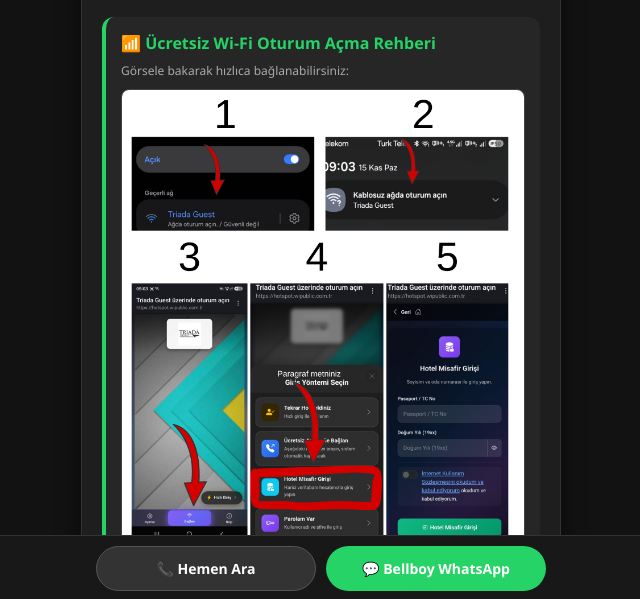
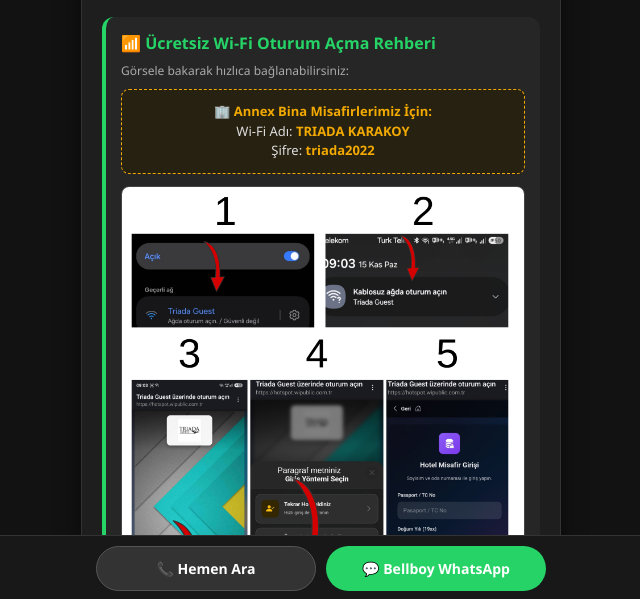
Before and after one commit to ilham-x004/Taxi-service, a plain HTML site: page index.html in a window 1280 px wide. Shown: the part 199-798 px from the top of the page, without its empty margins (319-959 px from the left). Drawn offline with Linux system fonts and the light colour scheme.

Commit message:
Add Annex Wi-Fi information box to index.html
Added styles and HTML structure for the Annex Wi-Fi box.

```diff
--- a/index.html
+++ b/index.html
@@ -69,6 +69,10 @@
         .wifi-step-box { background: #1a1a1a; padding: 10px; border-radius: 6px; margin-bottom: 8px; border-left: 3px solid #25D366; font-size: 12px; line-height: 1.5; color: #ddd; }
         .wifi-step-box strong { color: #25D366; }
 
+        /* Annex Bina Wi-Fi Kutusu */
+        .annex-wifi-box { background: #262111; border: 1px dashed #f2a900; padding: 12px; border-radius: 8px; margin-bottom: 12px; font-size: 13px; color: #ddd; line-height: 1.5; text-align: center; }
+        .annex-wifi-box strong { color: #f2a900; }
+
         /* Rehber & Market Liste Stili */
         .guide-item { background: #1a1a1a; padding: 11px 12px; border-radius: 8px; margin-bottom: 8px; border-left: 3px solid #f2a900; display: flex; justify-content: space-between; align-items: center; gap: 10px; }
         .guide-title { font-size: 13.5px; font-weight: bold; color: #fff; }
@@ -86,7 +90,7 @@
         .more-items { display: none; }
         .btn-expand { background: #333; color: #f2a900; border: 1px solid #f2a900; width: 100%; padding: 12px; border-radius: 20px; font-size: 13px; font-weight: bold; cursor: pointer; margin-top: 8px; margin-bottom: 10px; transition: 0.2s; }
 
-        /* YORUM KARTI STİLLERİ (Wi-Fi görseli gibi tam genişlikte büyük boy) */
+        /* YORUM KARTI STİLLERİ */
         .review-card { background: linear-gradient(135deg, #262626, #1f1f1f); border: 1px dashed #f2a900; border-radius: 12px; padding: 18px; margin-top: 20px; text-align: center; }
         .review-card h3 { font-size: 15px; color: #f2a900; margin-bottom: 8px; }
         .review-card p { font-size: 12.5px; color: #ccc; line-height: 1.5; margin-bottom: 12px; }
@@ -170,6 +174,13 @@
     <div class="card" id="wifiSec" style="border-left-color: #25D366;">
         <h2 style="color: #25D366;"><span id="wifiTitle">📶 Ücretsiz Wi-Fi Oturum Açma Rehberi</span></h2>
         <p style="font-size:12px; color:#aaa; margin-bottom:10px;" id="wifiSub">Görsele bakarak hızlıca bağlanabilirsiniz:</p>
+
+        <!-- ANNEX BİNA Wİ-Fİ BİLGİ KUTUSU (Detaylı Yazılı Adımlar ile Görselin Arasına Eklendi) -->
+        <div class="annex-wifi-box" id="annexWifiBox">
+            🏢 <strong>Annex Bina Misafirlerimiz İçin:</strong><br>
+            Wi-Fi Adı: <strong>TRIADA KARAKOY</strong><br>
+            Şifre: <strong>triada2022</strong>
+        </div>
 
         <div class="wifi-img-container">
             <img src="wifi.png" alt="Triada Guest Wi-Fi Bağlantı Rehberi Adımları" onerror="this.src='https://i.imgur.com/35695.png'">
@@ -386,7 +397,7 @@
             ⭐ Google'da Değerlendir / Yorum Yaz
         </a>
 
-        <!-- YORUM1.PNG GÖRSELİ (Wi-Fi görseli gibi tam genişlikte büyük boy) -->
+        <!-- YORUM1.PNG GÖRSELİ -->
         <div class="review-img-container">
             <img src="yorum1.png" alt="İlham Google Yorum QR Kod">
         </div>
@@ -598,6 +609,7 @@
             mcCare: "💈 Berber, Kuaför & SPA",
             wifiTitle: "📶 Ücretsiz Wi-Fi Oturum Açma Rehberi",
             wifiSub: "Görsele bakarak hızlıca bağlanabilirsiniz:",
+            annexWifiBox: "🏢 <strong>Annex Bina Misafirlerimiz İçin:</strong><br>Wi-Fi Adı: <strong>TRIADA KARAKOY</strong><br>Şifre: <strong>triada2022</strong>",
             wifiDetailToggleTitle: "📖 Detaylı Yazılı Adımları Göster / Gizle",
             wifiStep1: '<strong>Adım 1 & 2:</strong> Telefonunuzun Wi-Fi ayarlarından <strong>"Triada Guest"</strong> ağını seçin ve ekranda çıkan <em>"Kablosuz ağda oturum açın"</em> bildirimine dokunun.',
             wifiStep2: '<strong>Adım 3 & 4:</strong> Oturum açma sayfası açıldığında alt kısımdaki turuncu <strong>"Hızlı Giriş"</strong> butonuna basın ve açılan menüden <strong>"Hotel Misafir Girişi"</strong> seçeneğini seçin.',
@@ -660,6 +672,7 @@
             mcCare: "💈 Barber, Hairdresser & SPA",
             wifiTitle: "📶 Free Wi-Fi Login Guide",
             wifiSub: "Connect easily by following the image:",
+            annexWifiBox: "🏢 <strong>For Annex Building Guests:</strong><br>Wi-Fi Name: <strong>TRIADA KARAKOY</strong><br>Password: <strong>triada2022</strong>",
             wifiDetailToggleTitle: "📖 Show / Hide Detailed Written Steps",
             wifiStep1: '<strong>Step 1 & 2:</strong> Select the <strong>"Triada Guest"</strong> network from your phone Wi-Fi settings and tap the <em>"Sign in to Wi-Fi network"</em> notification.',
             wifiStep2: '<strong>Step 3 & 4:</strong> When the login page opens, tap the orange <strong>"Hızlı Giriş" (Quick Login)</strong> button at the bottom and select <strong>"Hotel Misafir Girişi"</strong> from the menu.',
@@ -722,6 +735,7 @@
             mcCare: "💈 Парикмахерская и СПА",
             wifiTitle: "📶 Инструкция по входу в Wi-Fi",
             wifiSub: "Подключайтесь, следуя изображению:",
+            annexWifiBox: "🏢 <strong>Для гостей корпуса Annex:</strong><br>Имя Wi-Fi: <strong>TRIADA KARAKOY</strong><br>Пароль: <strong>triada2022</strong>",
             wifiDetailToggleTitle: "📖 Показать / Скрыть подробные шаги",
             wifiStep1: '<strong>Шаг 1 и 2:</strong> Выберите сеть <strong>"Triada Guest"</strong> в настройках Wi-Fi телефона и нажмите на уведомление <em>"Войти в сеть Wi-Fi"</em>.',
             wifiStep2: '<strong>Шаг 3 и 4:</strong> Когда откроется страница входа, нажмите оранжевую кнопку <strong>"Hızlı Giriş"</strong> внизу и выберите <strong>"Hotel Misafir Girişi"</strong>.',
@@ -784,6 +798,7 @@
             mcCare: "💈 الحلاقة والسبا",
             wifiTitle: "📶 دليل تسجيل الدخول لشبكة الواي فاي المجانية",
             wifiSub: "اتصل بسهولة باتباع الصورة أدناه:",
+            annexWifiBox: "🏢 <strong>لضيوف مبنى Annex (الملحق):</strong><br>اسم الواي فاي: <strong>TRIADA KARAKOY</strong><br>كلمة المرور: <strong>triada2022</strong>",
             wifiDetailToggleTitle: "📖 إظهار / إخفاء الخطوات المكتوبة المفصلة",
             wifiStep1: '<strong>الخطوة 1 و 2:</strong> اختر شبكة <strong>"Triada Guest"</strong> من إعدادات الواي فاي بهاتفك واضغط على إشعار <em>"تسجيل الدخول إلى شبكة Wi-Fi"</em>.',
             wifiStep2: '<strong>الخطوة 3 و 4:</strong> عند فتح صفحة تسجيل الدخول، اضغط على الزر البرتقالي <strong>"Hızlı Giriş"</strong> في الأسفل واختر <strong>"Hotel Misafir Girişi"</strong>.',
@@ -844,7 +859,7 @@
         for(let key in t) {
             let el = document.getElementById(key);
             if(el) {
-                if(key.includes('Info') || key === 'capBox' || key === 'trustBox' || key === 'flexBox' || key.includes('wifiStep')) {
+                if(key.includes('Info') || key === 'capBox' || key === 'trustBox' || key === 'flexBox' || key.includes('wifiStep') || key === 'annexWifiBox') {
                     el.innerHTML = t[key];
                 } else {
                     el.innerText = t[key];
```
